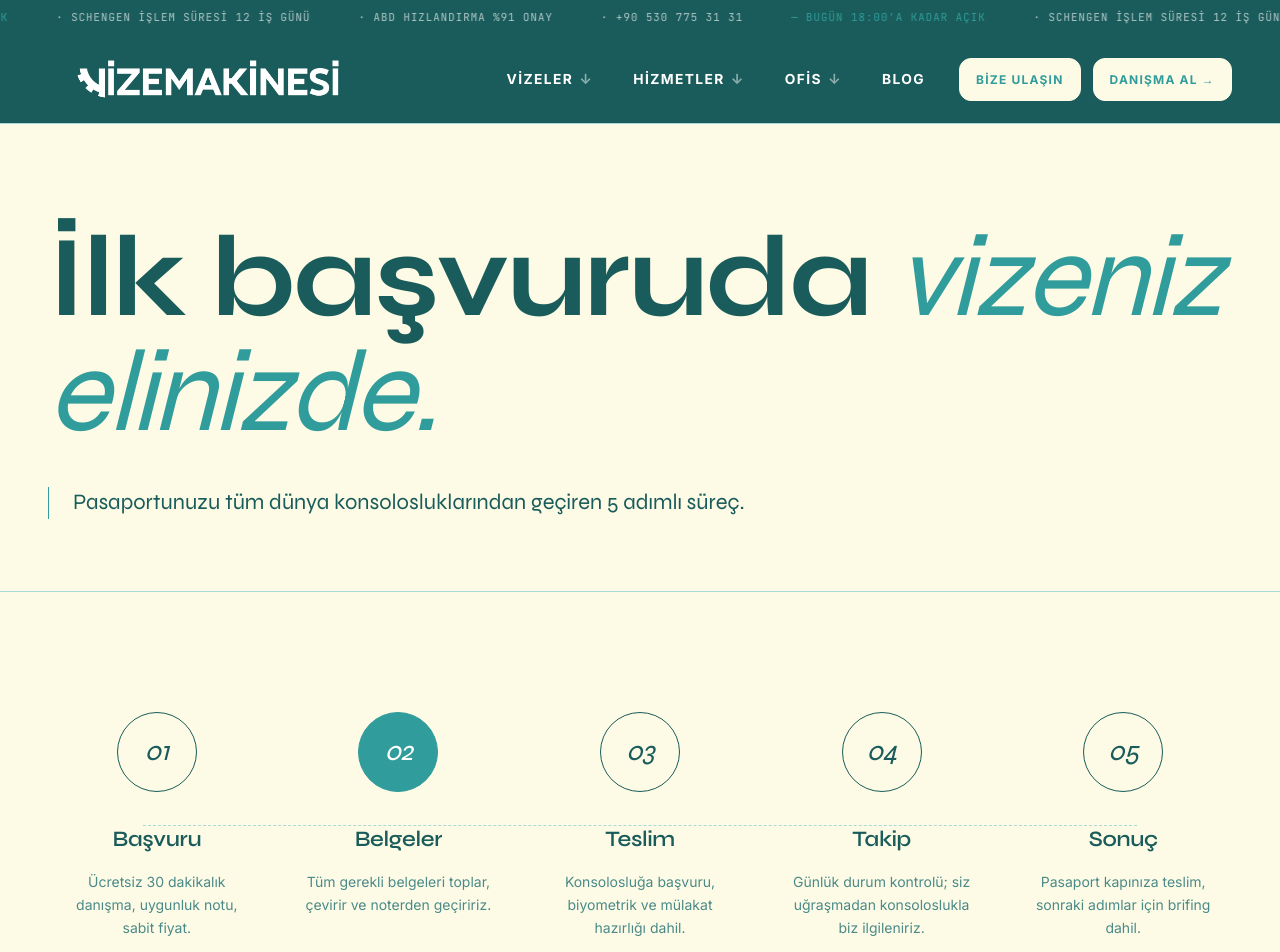
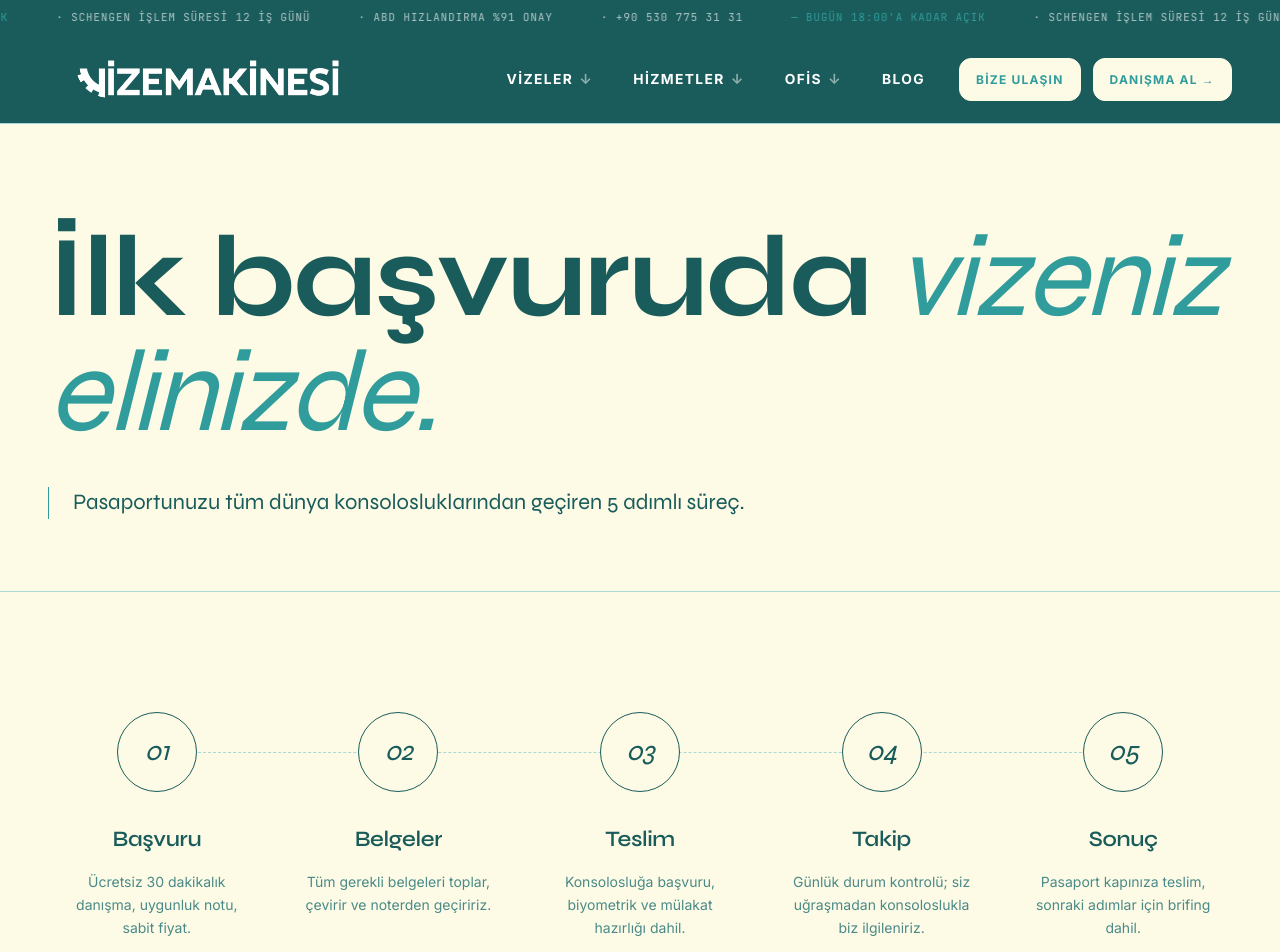
Before and after one commit to KaguSoftware/VizeMakinesi, a Next.js app: page /how-it-works in a window 1280 px wide. Shown: the top 952 px of the page. Built offline with nearby package versions, Linux system fonts and the light colour scheme.

Commit message:
Hero home page , button changes for 5 steps of our office methods , faster america page changes

```diff
--- a/src/app/us-visa-expedite/page.tsx
+++ b/src/app/us-visa-expedite/page.tsx
@@ -1,6 +1,5 @@
 import type { Metadata } from 'next';
 import Urgency from '@/components/Urgency/Urgency';
-import { EXPEDITE_STATS } from '@/components/StatsGrid/constants';
 import NumberedList from '@/components/NumberedList/NumberedList';
 import ChecklistList from '@/components/ChecklistList/ChecklistList';
 import FAQ from '@/components/FAQ/FAQ';
@@ -37,20 +36,16 @@ export default function USExpeditePage() {
   return (
     <>
       <Urgency
-        eyebrow="— ABD vize randevu hızlandırma"
-        headline={
+headline={
           <>
-            Mülakat{' '}
-            <em className="text-coral font-normal italic">on iki ay sonraya.</em>
-            <br />
-            Siz{' '}
-            <em className="text-coral font-normal italic">üç hafta sonra yola çıkıyorsunuz.</em>
+            Amerika Vizesi{' '}
+            <em className="text-coral font-normal italic">Hızla Cebinizde!</em>
           </>
         }
         lede="Normal takvim seyahat planınıza uymadığında, hızlandırma pratiğimiz sizi günler içinde konsolosluk görevlisinin karşısına çıkarır."
         ctaPrimary={{ label: 'Hızlandırma Talebini Başlat →', href: `${SITE.whatsappHref}?text=Merhaba%2C%20ABD%20vize%20h%C4%B1zland%C4%B1rma%20istiyorum` }}
         ctaSecondary={{ label: `${SITE.phone} Ara`, href: SITE.phoneHref }}
-        stats={EXPEDITE_STATS}
+        variant="cream"
       />
 
       <section className="container">
--- a/src/components/Hero/Hero.tsx
+++ b/src/components/Hero/Hero.tsx
@@ -1,10 +1,20 @@
 "use client";
+import Image from 'next/image';
 import Link from 'next/link';
 
 export default function Hero() {
   return (
-    <section className="pt-20 pb-10 relative border-b border-border">
-      <div className="container">
+    <section className="pt-20 pb-10 relative border-b border-border overflow-hidden">
+      {/* Background map */}
+      <Image
+        src="/Dunya_haritasi.png"
+        alt=""
+        fill
+        className="object-cover blur-sm scale-105 opacity-50"
+        priority
+        aria-hidden="true"
+      />
+      <div className="container relative z-10">
         {/* Main grid */}
         <div className="grid grid-cols-1 lg:grid-cols-[7fr_5fr] gap-15 items-end relative">
           {/* Left: headline */}
@@ -22,7 +32,7 @@ export default function Hero() {
               ¶
             </div>
             <p className="font-serif text-[19px] leading-[1.55] text-coral max-w-95 mb-8">
-Altmıştan fazla ülkede gezginler, aileler ve işletmeler için vize başvurularını hazırlar, sunar ve takip ederiz — bir hukuk bürosunun titizliği ve bir kütüphanecinin sabrıyla.
+              Altmıştan fazla ülkede gezginler, aileler ve işletmeler için vize başvurularını hazırlar, sunar ve takip ederiz — bir hukuk bürosunun titizliği ve bir kütüphanecinin sabrıyla.
             </p>
             <Link
               href="/danisma-al"
--- a/src/components/Timeline/Timeline.tsx
+++ b/src/components/Timeline/Timeline.tsx
@@ -1,30 +1,52 @@
-import { TIMELINE_STEPS, TIMELINE_ACTIVE_INDEX } from './constants';
+"use client";
+
+import { useState } from 'react';
+import { TIMELINE_STEPS } from './constants';
 
 export default function Timeline() {
+  const [active, setActive] = useState<number | null>(null);
+  const activeStep = active !== null ? TIMELINE_STEPS[active] : null;
+
   return (
     <div className="py-[120px] relative">
       {/* dashed line */}
-      <div className="hidden md:block absolute top-1/2 left-[8%] right-[8%] border-t border-dashed border-border" />
+      <div className="hidden md:block absolute top-40 left-[8%] right-[8%] border-t border-dashed border-border" />
 
       <div className="grid grid-cols-1 md:grid-cols-5 gap-6 relative">
-        {TIMELINE_STEPS.map((step, i) => (
-          <div key={step.n} className="text-center md:text-center px-3">
-            <div
-              className={`w-20 h-20 rounded-full flex items-center justify-center font-serif italic font-normal text-[28px] tracking-[-0.02em] mx-auto mb-7 relative z-10 border transition-colors ${
-                i === TIMELINE_ACTIVE_INDEX
+        {TIMELINE_STEPS.map((step, i) => {
+          const isActive = active === i;
+          return (
+            <div key={step.n} className="text-center px-3">
+              <button
+                onClick={() => setActive(isActive ? null : i)}
+                aria-expanded={isActive}
+                className={`w-20 h-20 rounded-full flex items-center justify-center font-serif italic font-normal text-[28px] tracking-[-0.02em] mx-auto mb-7 relative z-10 border transition-colors cursor-pointer focus:outline-none focus-visible:ring-2 focus-visible:ring-coral ${
+                  isActive
                     ? 'bg-coral border-coral text-white'
-                  : 'bg-paper border-navy text-navy'
+                    : 'bg-paper border-navy text-navy hover:border-coral hover:text-coral'
                 }`}
               >
                 {step.n}
-            </div>
+              </button>
               <div className="font-serif font-semibold text-[22px] mb-3 tracking-[-0.015em]">
                 {step.title}
               </div>
               <div className="text-[14px] text-muted leading-[1.65]">{step.body}</div>
             </div>
-        ))}
+          );
+        })}
       </div>
+
+      {/* Full-width detail panel */}
+      {activeStep && (
+        <div className="mt-12 border border-border rounded-2xl px-10 py-8 bg-paper">
+          <div className="flex items-baseline gap-4 mb-4">
+            <span className="font-serif italic text-[28px] text-coral">{activeStep.n}</span>
+            <h3 className="font-serif font-semibold text-[24px] tracking-[-0.015em]">{activeStep.title}</h3>
+          </div>
+          <p className="text-[16px] leading-[1.75] text-foreground max-w-3xl">{activeStep.detail}</p>
+        </div>
+      )}
     </div>
   );
 }
--- a/src/components/Timeline/constants.ts
+++ b/src/components/Timeline/constants.ts
@@ -1,11 +1,41 @@
 import type { TimelineStep } from './types';
 
 export const TIMELINE_STEPS: TimelineStep[] = [
-  { n: '01', title: 'Başvuru',  body: 'Ücretsiz 30 dakikalık danışma, uygunluk notu, sabit fiyat.' },
-  { n: '02', title: 'Belgeler', body: 'Tüm gerekli belgeleri toplar, çevirir ve noterden geçiririz.' },
-  { n: '03', title: 'Teslim',   body: 'Konsolosluğa başvuru, biyometrik ve mülakat hazırlığı dahil.' },
-  { n: '04', title: 'Takip',    body: 'Günlük durum kontrolü; siz uğraşmadan konsoloslukla biz ilgileniriz.' },
-  { n: '05', title: 'Sonuç',    body: 'Pasaport kapınıza teslim, sonraki adımlar için brifing dahil.' },
+  {
+    n: '01',
+    title: 'Başvuru',
+    body: 'Ücretsiz 30 dakikalık danışma, uygunluk notu, sabit fiyat.',
+    detail:
+      'İlk görüşmemizde seyahat planınızı, pasaport geçmişinizi ve hedef ülkenin güncel vize politikasını birlikte değerlendiririz. Size yazılı bir uygunluk notu ve her şey dahil sabit bir fiyat teklifi sunarız — gizli ücret yoktur, sürpriz fatura yoktur. Onay verdiğiniz andan itibaren süreç başlar.',
+  },
+  {
+    n: '02',
+    title: 'Belgeler',
+    body: 'Tüm gerekli belgeleri toplar, çevirir ve noterden geçiririz.',
+    detail:
+      'Konsolosluk listesini baştan sona inceleyerek eksik ya da hatalı belge riskini sıfıra indiririz. Banka dekontlarından seyahat sigortasına, apostil işlemlerinden yeminli çeviriye kadar her adımı üstleniriz. Belgeleriniz hazırlanmadan önce uzman gözüyle çapraz kontrol edilir.',
+  },
+  {
+    n: '03',
+    title: 'Teslim',
+    body: 'Konsolosluğa başvuru, biyometrik ve mülakat hazırlığı dahil.',
+    detail:
+      'Randevu alımından konsolosluğa fiziksel teslime kadar her şeyi yönetiriz. Biyometrik veri toplama gerektiren ülkeler için sizi en yakın merkeze yönlendirir, gerekirse eşlik ederiz. Mülakat zorunluysa sık sorulan sorular üzerinden kapsamlı bir hazırlık seansı yaparız.',
+  },
+  {
+    n: '04',
+    title: 'Takip',
+    body: 'Günlük durum kontrolü; siz uğraşmadan konsoloslukla biz ilgileniriz.',
+    detail:
+      'Başvurunuz işlemdeyken konsolosluk sistemini her gün kontrol eder, güncel durumu size bildiririz. Ek belge talebi ya da mülakat çağrısı gibi ani gelişmelerde anında devreye girerek yanıt süresi kaybetmenizi önleriz. Tüm yazışmalar kayıt altında tutulur.',
+  },
+  {
+    n: '05',
+    title: 'Sonuç',
+    body: 'Pasaport kapınıza teslim, sonraki adımlar için brifing dahil.',
+    detail:
+      'Vize onaylandığında pasaportunuz kargo güvencesiyle adresinize teslim edilir. Teslimat sırasında vizede belirtilen giriş koşulları, geçerlilik süresi ve varsa kısıtlamalar hakkında kısa bir brifing yapılır. Red durumunda itiraz seçeneklerini ve alternatif rotaları birlikte değerlendiririz.',
+  },
 ];
 
 export const TIMELINE_ACTIVE_INDEX = 1;
--- a/src/components/Timeline/types.ts
+++ b/src/components/Timeline/types.ts
@@ -2,4 +2,5 @@ export interface TimelineStep {
   n: string;
   title: string;
   body: string;
+  detail: string;
 }
--- a/src/components/Urgency/types.ts
+++ b/src/components/Urgency/types.ts
@@ -1,10 +1,11 @@
 export interface UrgencyProps {
-  eyebrow: string;
+  eyebrow?: string;
   headline: React.ReactNode;
   lede: string;
   ctaPrimary: { label: string; href: string };
   ctaSecondary: { label: string; href: string };
-  stats: { n: string; label: string }[];
+  stats?: { n: string; label: string }[];
+  variant?: 'navy' | 'cream';
 }
 
 import type React from 'react';
```
Also changed, not shown: src/components/Urgency/Urgency.tsx (+14 -9 lines), public/Dunya_haritasi.png (added), public/Dunya_haritasi_cream.png (added). Lines whose indentation alone changed are shown as unchanged.
